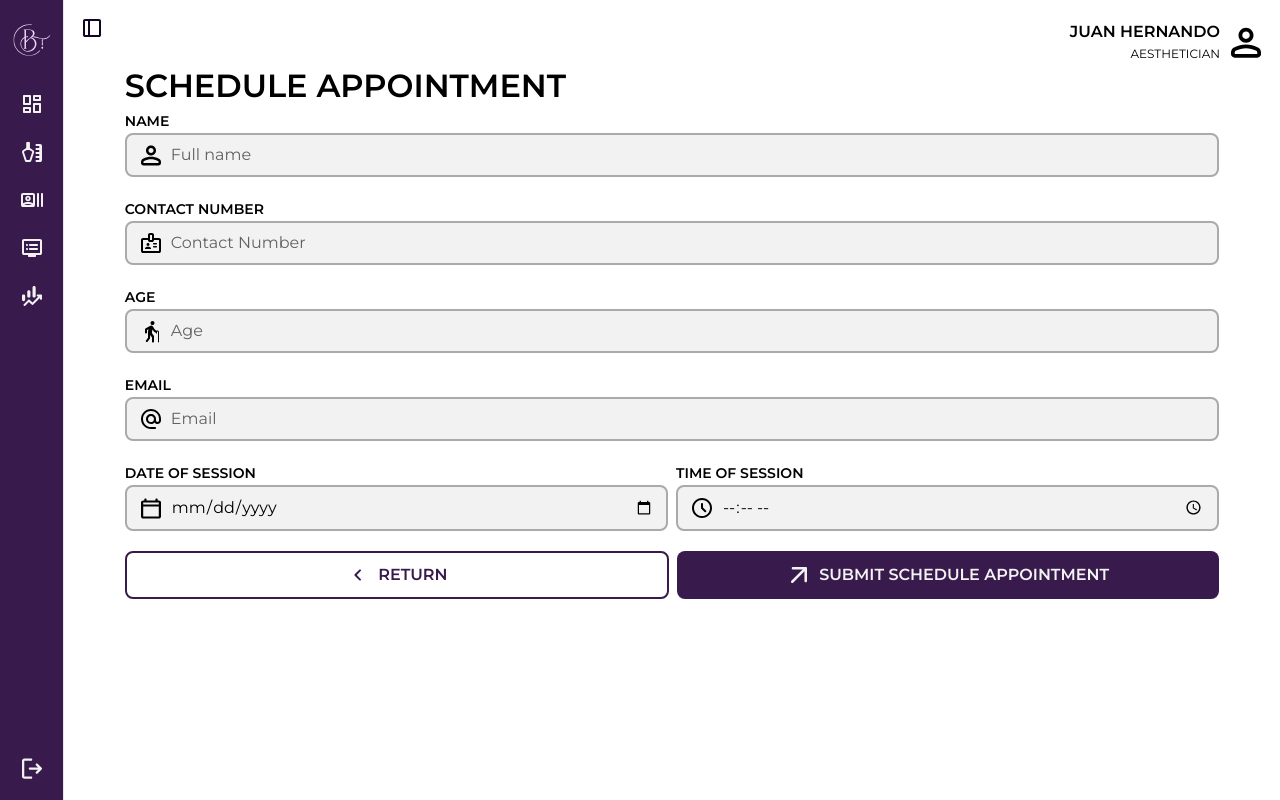
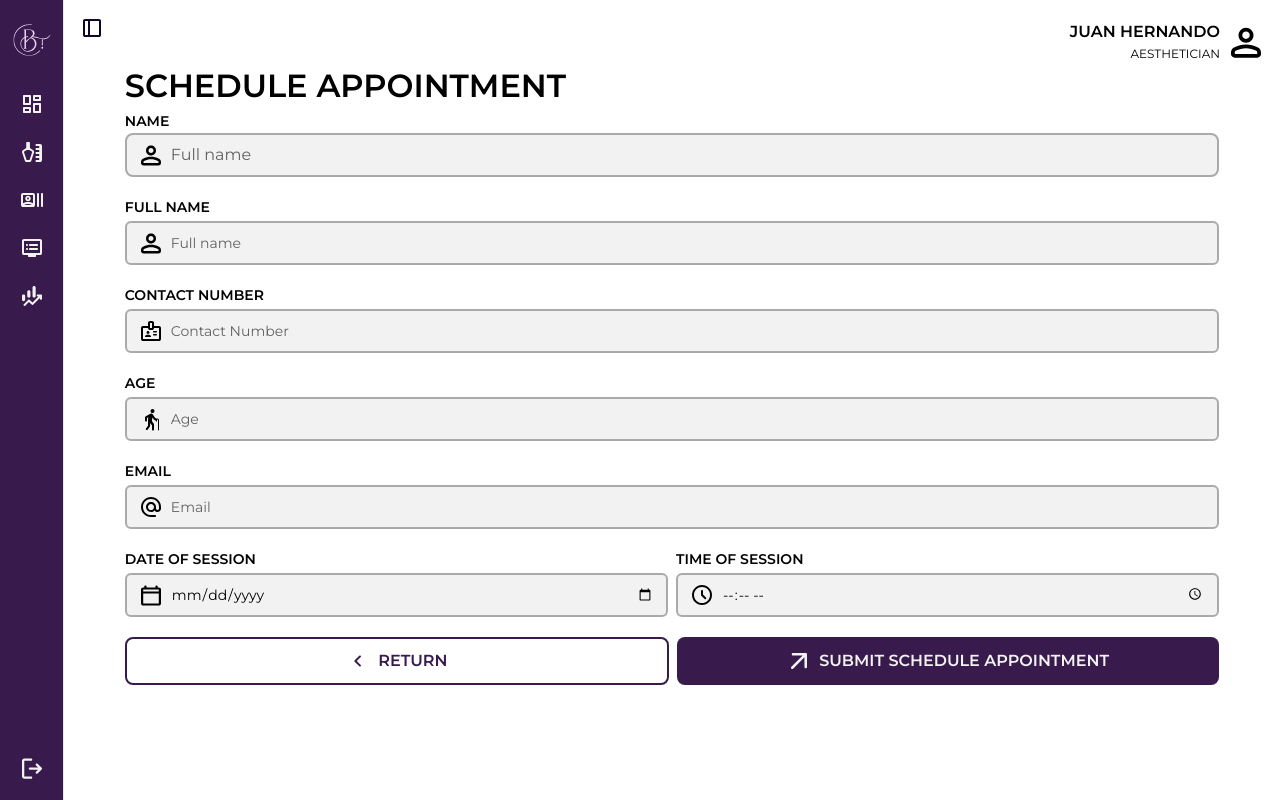
Before and after one commit to SoftwareEnginneringBeautox/testRepository, a React (Vite) app in the folder client/: page /ScheduleAppointment in a window 1280 px wide. Built offline with nearby package versions, Linux system fonts and the light colour scheme.

Commit message:
Refactored all input text fields

```diff
--- a/client/package.json
+++ b/client/package.json
@@ -14,6 +14,7 @@
     "@radix-ui/react-collapsible": "^1.1.2",
     "@radix-ui/react-dialog": "^1.1.4",
     "@radix-ui/react-dropdown-menu": "^2.1.4",
+    "@radix-ui/react-select": "^2.1.6",
     "@radix-ui/react-separator": "^1.1.1",
     "@radix-ui/react-slot": "^1.1.1",
     "@radix-ui/react-tooltip": "^1.1.6",
--- a/client/src/components/ui/Input.jsx
+++ b/client/src/components/ui/Input.jsx
@@ -1,33 +1,78 @@
 import * as React from "react";
+
+import { useId } from "react";
 
 import { cn } from "@/lib/utils";
 
 const InputContainer = React.forwardRef(
   ({ className, label, children, ...props }, ref) => {
+    // Generate a unique ID if not provided
+    const generatedId = useId();
+
+    // Clone children and ensure InputLabel gets the input's ID
+    const enhancedChildren = React.Children.map(children, (child) => {
+      if (React.isValidElement(child) && child.type === InputLabel) {
+        return React.cloneElement(child, { htmlFor: generatedId });
+      }
+      if (React.isValidElement(child) && child.type === Input) {
+        return React.cloneElement(child, { id: generatedId });
+      }
+      return child;
+    });
+
     return (
       <div
-        className={cn("flex flex-col gap-2", className)}
+        className={cn("flex flex-col gap-1 w-full", className)}
         ref={ref}
         {...props}
       >
-        {label && (
-          <label htmlFor={id} className="text-sm font-semibold">
-            {label}
-          </label>
-        )}
-        <div className="relative flex items-center">{children}</div>
+        {enhancedChildren}
       </div>
     );
   }
 );
 InputContainer.displayName = "InputContainer";
 
+const InputLabel = React.forwardRef(
+  ({ className, htmlFor, type, ...props }, ref) => {
+    return (
+      <label
+        htmlFor={htmlFor}
+        type={type}
+        className={cn("text-sm font-semibold", className)}
+        ref={ref}
+        {...props}
+      />
+    );
+  }
+);
+InputLabel.displayName = "InputLabel";
+
+const InputTextField = ({ children, className }) => {
+  return (
+    <div
+      className={cn(
+        "flex items-center gap-2 w-full bg-customNeutral-100 rounded-md border-2 border-customNeutral-200 focus-within:border-lavender-400 dark:border-neutral-800 dark:bg-neutral-950 dark:ring-offset-neutral-950 dark:file:text-neutral-50 dark:placeholder:text-neutral-400 px-3 py-2",
+        className
+      )}
+    >
+      {children}
+    </div>
+  );
+};
+InputTextField.displayName = "InputTextField";
+
+const InputIcon = ({ children }) => {
+  return <div className="[&_svg]:size-6 [&_svg]:shrink-0 ">{children}</div>;
+};
+InputIcon.displayName = "InputIcon";
+
 const Input = React.forwardRef(({ className, type, ...props }, ref) => {
   return (
     <input
       type={type}
       className={cn(
-        "flex gap-2 h-10 w-full rounded-md focus:border-lavender-400 border-2 border-customNeutral-200 bg-customNeutral-100 px-3 py-2 text-base ring-offset-white file:border-0 file:bg-transparent file:text-sm file:font-medium file:text-neutral-950 placeholder:text-customNeutral-300 disabled:cursor-not-allowed disabled:opacity-50 md:text-sm dark:border-neutral-800 dark:bg-neutral-950 dark:ring-offset-neutral-950 dark:file:text-neutral-50 dark:placeholder:text-neutral-400 dark:focus-visible:ring-neutral-300",
+        "w-full flex-1 outline-none bg-inherit file:border-0 file:bg-transparent file:text-sm file:font-medium file:text-neutral-950 placeholder:text-customNeutral-300 disabled:cursor-not-allowed disabled:opacity-50 md:text-sm",
         className
       )}
       ref={ref}
@@ -37,16 +82,4 @@ const Input = React.forwardRef(({ className, type, ...props }, ref) => {
 });
 Input.displayName = "Input";
 
-const InputLabel = React.forwardRef(({ className, type, ...props }, ref) => {
-  return (
-    <label
-      type={type}
-      className={cn("text-sm font-semibold", className)}
-      ref={ref}
-      {...props}
-    />
-  );
-});
-InputLabel.displayName = "InputLabel";
-
-export { InputContainer, Input, InputLabel };
+export { InputContainer, InputTextField, InputLabel, InputIcon, Input };
--- a/client/src/pages/AdministratorServices.jsx
+++ b/client/src/pages/AdministratorServices.jsx
@@ -22,7 +22,13 @@ import {
 
 import { Button } from "@/components/ui/Button";
 
-import { InputContainer, InputLabel, Input } from "@/components/ui/Input";
+import {
+  InputContainer,
+  InputTextField,
+  InputLabel,
+  InputIcon,
+  Input
+} from "@/components/ui/Input";
 
 import ChevronLeftIcon from "../assets/icons/ChevronLeftIcon";
 import PlusIcon from "../assets/icons/PlusIcon";
@@ -105,6 +111,15 @@ function AdministratorServices() {
       <InputContainer label="Product ID">
         <Input placeholder=":test:" />
       </InputContainer>
+      <InputContainer>
+        <InputLabel>Eli Dizon</InputLabel>
+        <InputTextField>
+          <InputIcon>
+            <PlusIcon />
+          </InputIcon>
+          <Input placeholder=":test:" />
+        </InputTextField>
+      </InputContainer>
     </div>
   );
 }
--- a/client/src/pages/Login.jsx
+++ b/client/src/pages/Login.jsx
@@ -4,6 +4,14 @@ import UserIcon from "../assets/icons/UserIcon";
 import PasswordIcon from "../assets/icons/PasswordIcon";
 import LoginIcon from "../assets/icons/LoginIcon";
 import BeautoxLogo from "../assets/logos/Beautox.svg";
+
+import {
+  InputContainer,
+  InputTextField,
+  InputLabel,
+  InputIcon,
+  Input
+} from "@/components/ui/Input";
 
 function Login() {
   const [username, setUsername] = useState("");
@@ -57,13 +65,13 @@ function Login() {
           </p>
 
           <form onSubmit={handleSubmit} className="flex flex-col gap-4 mt-4">
-            <div className="input-container">
-              <label htmlFor="username" className="input-field-label">
-                Username
-              </label>
-              <div className="input-field">
-                <UserIcon size={24} />
-                <input
+            <InputContainer>
+              <InputLabel>Username</InputLabel>
+              <InputTextField>
+                <InputIcon>
+                  <UserIcon />
+                </InputIcon>
+                <Input
                   type="text"
                   id="username"
                   className="text-input"
@@ -72,16 +80,16 @@ function Login() {
                   onChange={(e) => setUsername(e.target.value)}
                   required
                 />
-              </div>
-            </div>
+              </InputTextField>
+            </InputContainer>
 
-            <div className="input-container">
-              <label htmlFor="password" className="input-field-label">
-                Password
-              </label>
-              <div className="input-field">
-                <PasswordIcon size={24} />
-                <input
+            <InputContainer>
+              <InputLabel>Password</InputLabel>
+              <InputTextField>
+                <InputIcon>
+                  <PasswordIcon />
+                </InputIcon>
+                <Input
                   type="password"
                   id="password"
                   className="text-input"
@@ -90,8 +98,8 @@ function Login() {
                   onChange={(e) => setPassword(e.target.value)}
                   required
                 />
-              </div>
-            </div>
+              </InputTextField>
+            </InputContainer>
 
             <p className="text-customNeutral-300 text-xs font-bold leading-5 text-center">
               FORGOT PASSWORD?{" "}
--- a/client/src/pages/ScheduleAppointment.jsx
+++ b/client/src/pages/ScheduleAppointment.jsx
@@ -8,6 +8,14 @@ import ClockIcon from "../assets/icons/ClockIcon";
 import AgeIcon from "../assets/icons/AgeIcon";
 import ArrowNorthEastIcon from "../assets/icons/ArrowNorthEastIcon";
 import ChevronLeftIcon from "../assets/icons/ChevronLeftIcon";
+
+import {
+  InputContainer,
+  InputTextField,
+  InputLabel,
+  InputIcon,
+  Input
+} from "@/components/ui/Input";
 
 function ScheduleAppointment() {
   return (
@@ -31,83 +39,97 @@ function ScheduleAppointment() {
             />
           </div>
         </div>
-        <div className="input-container">
-          <label htmlFor="" className="input-field-label">
-            CONTACT NUMBER
-          </label>
+        <InputContainer>
+          <InputLabel>FULL NAME</InputLabel>
+          <InputTextField>
+            <InputIcon>
+              <UserIcon />
+            </InputIcon>
+            <Input
+              type="text"
+              id="password"
+              className="text-input"
+              placeholder="Full name"
+              required
+            />
+          </InputTextField>
+        </InputContainer>
 
-          <div className="input-field">
-            <UserIDIcon />
-            <input
+        <InputContainer>
+          <InputLabel>CONTACT NUMBER</InputLabel>
+          <InputTextField>
+            <InputIcon>
+              <UserIDIcon />
+            </InputIcon>
+            <Input
               type="tel"
               className="text-input"
               placeholder="Contact Number"
               required
             />
-          </div>
-        </div>
-        <div className="input-container">
-          <label htmlFor="" className="input-field-label">
-            AGE
-          </label>
+          </InputTextField>
+        </InputContainer>
 
-          <div className="input-field">
-            <AgeIcon />
-            <input
+        <InputContainer>
+          <InputLabel>AGE</InputLabel>
+          <InputTextField>
+            <InputIcon>
+              <AgeIcon />
+            </InputIcon>
+            <Input
               type="number"
               className="text-input"
               placeholder="Age"
               required
             />
-          </div>
-        </div>
-        <div className="input-container">
-          <label htmlFor="" className="input-field-label">
-            EMAIL
-          </label>
+          </InputTextField>
+        </InputContainer>
 
-          <div className="input-field">
-            <EmailIcon />
-            <input
+        <InputContainer>
+          <InputLabel>EMAIL</InputLabel>
+          <InputTextField>
+            <InputIcon>
+              <EmailIcon />
+            </InputIcon>
+            <Input
               type="text"
               className="text-input"
               placeholder="Email"
               required
             />
-          </div>
-        </div>
+          </InputTextField>
+        </InputContainer>
 
         <div className="input-container flex flex-row w-full">
-          <div className="input-container flex-1  ">
-            <label htmlFor="" className="input-field-label">
-              DATE OF SESSION
-            </label>
-
-            <div className="input-field">
-              <CalendarIcon />
-              <input
+          <InputContainer className="flex-1">
+            <InputLabel>DATE OF SESSION</InputLabel>
+            <InputTextField>
+              <InputIcon>
+                <CalendarIcon />
+              </InputIcon>
+              <Input
                 type="date"
                 className="text-input"
                 placeholder="Date of Session"
                 required
               />
-            </div>
-          </div>
-          <div className="input-container flex-1">
-            <label htmlFor="" className="input-field-label">
-              TIME OF SESSION
-            </label>
+            </InputTextField>
+          </InputContainer>
 
-            <div className="input-field">
-              <ClockIcon />
-              <input
+          <InputContainer className="flex-1">
+            <InputLabel>TIME OF SESSION</InputLabel>
+            <InputTextField className="flex-1">
+              <InputIcon>
+                <ClockIcon />
+              </InputIcon>
+              <Input
                 type="time"
                 className="text-input"
                 placeholder="e.g. john_doe123"
                 required
               />
-            </div>
-          </div>
+            </InputTextField>
+          </InputContainer>
         </div>
         <div className="flex flex-row gap-2 w-full">
           <Button variant="outline" fullWidth={true}>
```
Also changed, not shown: client/src/components/ui/Select.jsx (added, +147 -0 lines), 1 other file (tests, documents, lock files or other folders).
